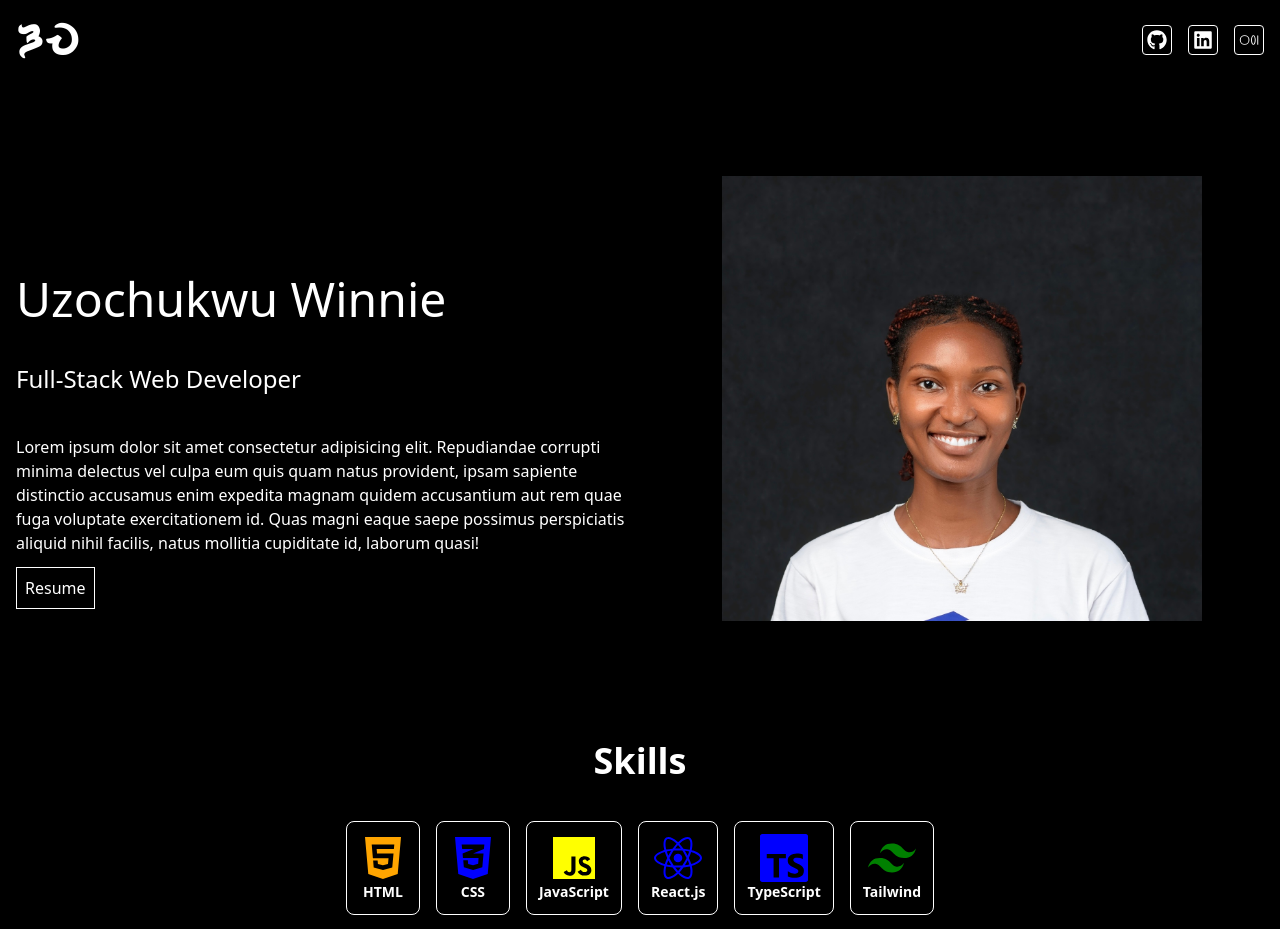
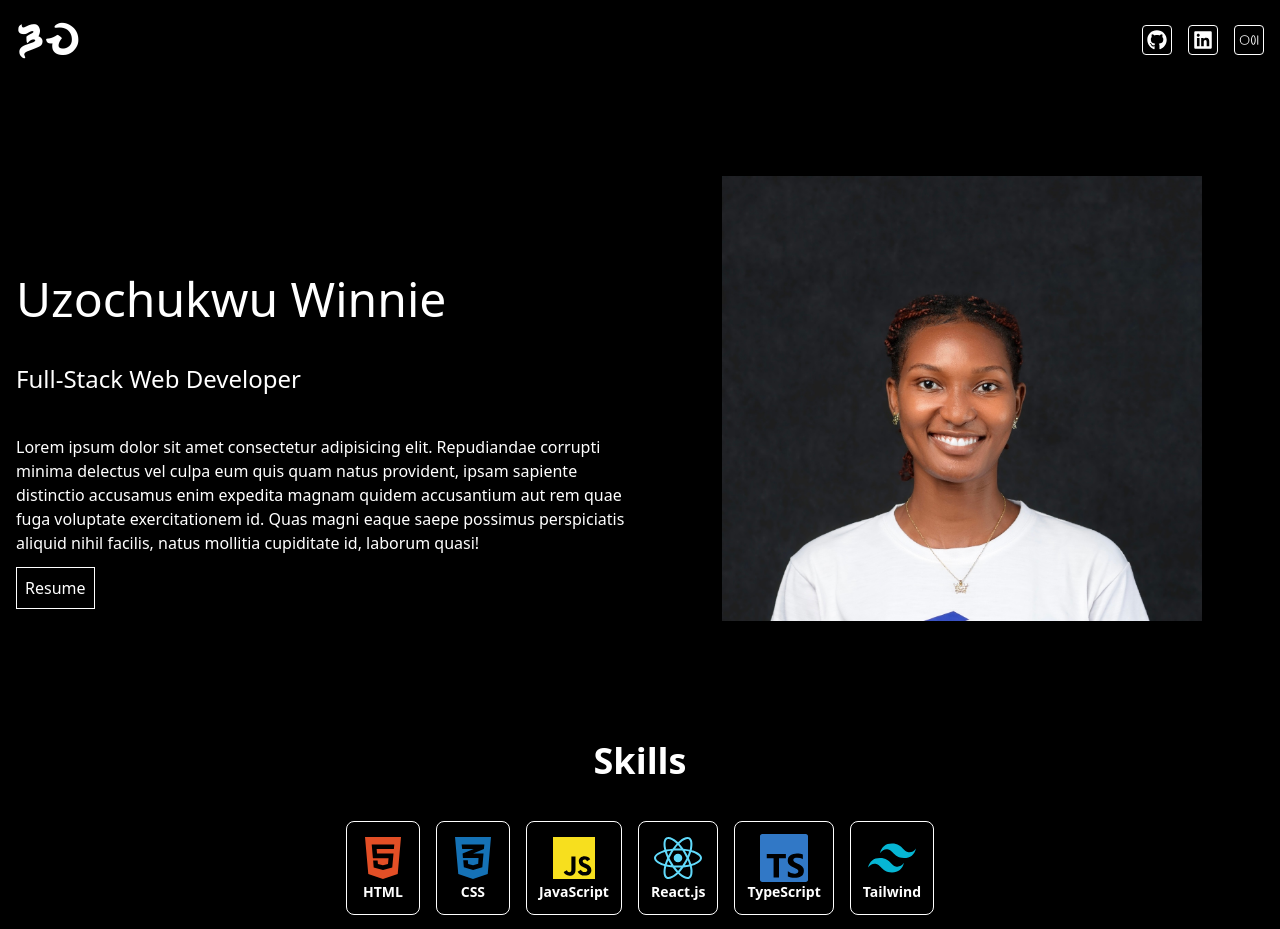
Before and after one commit to Wineshuga/portfolio2, a React (Vite) app: page / in a window 1280 px wide. Shown: the top 929 px of the page. Built offline with nearby package versions, Linux system fonts and the light colour scheme.

Commit message:
Change skills file to json and update skills component

```diff
--- a/src/components/Skills.tsx
+++ b/src/components/Skills.tsx
@@ -1,17 +1,57 @@
-import SkillData from "../data/skillsData.ts";
+import skillData from "../data/skills.json";
 import SkillCard from "./micro/SkillCard";
+import {
+  FaHtml5,
+  FaCss3Alt,
+  FaReact,
+  FaGitAlt,
+  FaGithub,
+  FaNpm,
+} from "react-icons/fa";
+import { IoLogoJavascript, IoLogoFirebase } from "react-icons/io5";
+import {
+  SiTypescript,
+  SiTailwindcss,
+  SiNextdotjs,
+  SiMui,
+  SiRedux,
+  SiRubyonrails,
+} from "react-icons/si";
 import type { ReactNode } from "react";
+
+// Map icon names to icon components
+const iconMap: Record<
+  string,
+  React.ComponentType<{ color?: string; size?: string }>
+> = {
+  FaHtml5,
+  FaCss3Alt,
+  FaReact,
+  FaGitAlt,
+  FaGithub,
+  FaNpm,
+  IoLogoJavascript,
+  IoLogoFirebase,
+  SiTypescript,
+  SiTailwindcss,
+  SiNextdotjs,
+  SiMui,
+  SiRedux,
+  SiRubyonrails,
+};
 
 const Skills = () => {
   return (
     <section className="text-white py-10 my-10">
       <h3 className="md:text-4xl text-2xl text-center font-semibold">Skills</h3>
       <section className="flex flex-wrap gap-4 justify-center max-w-[600px] mx-auto my-10">
-        {SkillData.map(
-          (skill: { name: string; icon: ReactNode }, index: number) => (
-            <SkillCard key={index} icon={skill.icon} name={skill.name} />
-          )
-        )}
+        {skillData.map((skill, index) => {
+          const IconComponent = iconMap[skill.icon];
+          const icon: ReactNode = IconComponent ? (
+            <IconComponent color={skill.color} size="3rem" />
+          ) : null;
+          return <SkillCard key={index} icon={icon} name={skill.name} />;
+        })}
       </section>
     </section>
   );
--- /dev/null
+++ b/src/data/skills.json
@@ -0,0 +1,70 @@
+[
+  {
+    "name": "HTML",
+    "icon": "FaHtml5",
+    "color": "#E34F26"
+  },
+  {
+    "name": "CSS",
+    "icon": "FaCss3Alt",
+    "color": "#1572B6"
+  },
+  {
+    "name": "JavaScript",
+    "icon": "IoLogoJavascript",
+    "color": "#F7DF1E"
+  },
+  {
+    "name": "React.js",
+    "icon": "FaReact",
+    "color": "#61DAFB"
+  },
+  {
+    "name": "TypeScript",
+    "icon": "SiTypescript",
+    "color": "#3178C6"
+  },
+  {
+    "name": "Tailwind",
+    "icon": "SiTailwindcss",
+    "color": "#06B6D4"
+  },
+  {
+    "name": "Material UI",
+    "icon": "SiMui",
+    "color": "#007FFF"
+  },
+  {
+    "name": "Git",
+    "icon": "FaGitAlt",
+    "color": "#F05032"
+  },
+  {
+    "name": "Firebase",
+    "icon": "IoLogoFirebase",
+    "color": "#FFCA28"
+  },
+  {
+    "name": "Next.js",
+    "icon": "SiNextdotjs"
+  },
+  {
+    "name": "GitHub",
+    "icon": "FaGithub"
+  },
+  {
+    "name": "NPM",
+    "icon": "FaNpm",
+    "color": "#CB3837"
+  },
+  {
+    "name": "Redux",
+    "icon": "SiRedux",
+    "color": "#764ABC"
+  },
+  {
+    "name": "Ruby on Rails",
+    "icon": "SiRubyonrails",
+    "color": "#CC0000"
+  }
+]
--- a/src/data/skillsData.ts
+++ /dev/null
@@ -1,71 +0,0 @@
-import React from "react";
-import { FaHtml5, FaCss3Alt, FaReact, FaGitAlt, FaGithub, FaNpm } from "react-icons/fa";
-import { IoLogoJavascript, IoLogoFirebase } from "react-icons/io5";
-import { SiTypescript, SiTailwindcss, SiNextdotjs, SiMui, SiRedux, SiRubyonrails } from "react-icons/si";
-import type { ReactNode } from "react";
-
-type Skill = {
-  name: string;
-  icon: ReactNode; // ReactNode allows JSX elements
-};
-
-const skillsData: Skill[] = [
-  {
-    name: "HTML",
-    icon: React.createElement(FaHtml5, { color: "orange", size: "3rem" }),
-  },
-  {
-    name: "CSS",
-    icon: React.createElement(FaCss3Alt, { color: "blue", size: "3rem" }),
-  },
-  {
-    name: "JavaScript",
-    icon: React.createElement(IoLogoJavascript, { color: "yellow", size: "3rem" }),
-  },
-  {
-    name: "React.js",
-    icon: React.createElement(FaReact, { color: "blue", size: "3rem" }),
-  },
-  {
-    name: "TypeScript",
-    icon: React.createElement(SiTypescript, { color: "blue", size: "3rem" }),
-  },
-  {
-    name: "Tailwind",
-    icon: React.createElement(SiTailwindcss, { color: "green", size: "3rem" }),
-  },
-  {
-    name: "Material UI",
-    icon: React.createElement(SiMui, { color: "blue", size: "3rem" }),
-  },
-  {
-    name: "Git",
-    icon: React.createElement(FaGitAlt, { color: "red", size: "3rem" }),
-  },
-  {
-    name: "Firebase",
-    icon: React.createElement(IoLogoFirebase, { color: "yellow", size: "3rem" }),
-  },
-  {
-    name: "Next.js",
-    icon: React.createElement(SiNextdotjs, { size: "3rem" }),
-  },
-  {
-    name: "GitHub",
-    icon: React.createElement(FaGithub, { size: "3rem" }),
-  },
-  {
-    name: "NPM",
-    icon: React.createElement(FaNpm, { color: "red", size: "3rem" }),
-  },
-  {
-    name: "Redux",
-    icon: React.createElement(SiRedux, { color: "purple", size: "3rem" }),
-  },
-  {
-    name: "Ruby on Rails",
-    icon: React.createElement(SiRubyonrails, { color: "red", size: "3rem" }),
-  },
-];
-
-export default skillsData;
```
